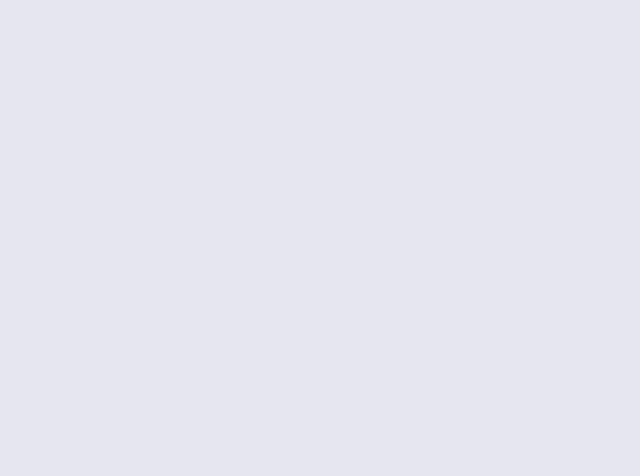
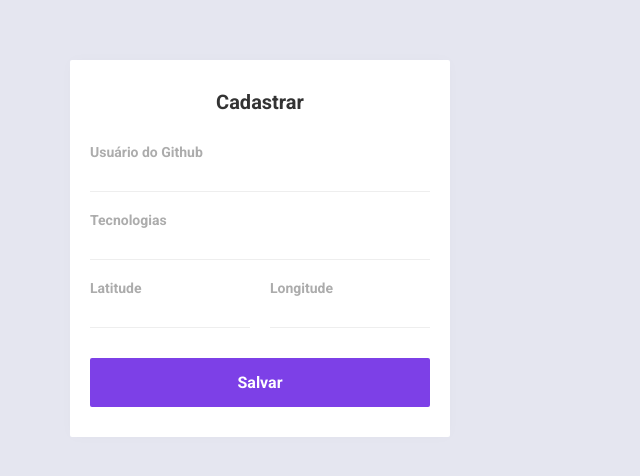
Before and after one commit to bhabermann/omnistack10, a React (Create React App) app in the folder web/: page / in a window 1280 px wide. Shown: the top 476 px of the page, without its empty margins (0-640 px from the left). Built offline with nearby package versions, Linux system fonts and the light colour scheme.

Commit message:
Create sidebar

```diff
--- a/web/src/App.css
+++ b/web/src/App.css
@@ -0,0 +1,9 @@
+#app {
+    max-width: 1200px;
+    margin: 0 auto;
+    padding: 60px 30px;
+
+    display: flex;
+    flex-direction: row;
+    align-items: flex-start;
+}
--- a/web/src/App.js
+++ b/web/src/App.js
@@ -1,6 +1,8 @@
 import React from 'react';
 
 import './global.css';
+import './App.css'
+import './Sidebar.css'
 
 // Principais conceitos do React
 // Componente: Bloco isolado de html, css e js que não interfere no restante da aplicação.
@@ -13,7 +15,32 @@
   return (
     <div id="app">
       <aside>
+        <strong>Cadastrar</strong>
+        <form>
+          <div className="input-block">
+            <label htmlFor="github_username">Usuário do Github</label>
+            <input name="github_username" id="github_username" required></input>
+          </div>
 
+          <div className="input-block">
+            <label htmlFor="techs">Tecnologias</label>
+            <input name="techs" id="techs" required></input>
+          </div>
+
+          <div className="input-group">
+            <div className="input-block">
+              <label htmlFor="latitude">Latitude</label>
+              <input name="latitude" id="latitude" required></input>
+            </div>
+
+            <div className="input-block">
+              <label htmlFor="longitude">Longitude</label>
+              <input name="longitude" id="longitude" required></input>
+            </div>
+          </div>
+
+          <button type="submit">Salvar</button>
+        </form>
       </aside>
       <main>
 
--- a/web/src/Sidebar.css
+++ b/web/src/Sidebar.css
@@ -0,0 +1,67 @@
+aside {
+    widows: 320px;
+    background: #ffffff;
+    box-shadow: 0 0 14px 0 rgba(0, 0, 0, 0.02);
+    border-radius: 2px;
+    padding: 30px 20px;
+}
+
+aside strong {
+    font-size: 20px;
+    text-align: center;
+    display: block;
+    color: #333333;
+}
+
+aside form {
+    margin-top: 30px;
+}
+
+aside form .input-block + .input-block {
+    margin-top: 20px;
+}
+
+aside form .input-group {
+    margin-top: 20px;
+    display: grid;
+    gap: 20px;
+    grid-template-columns: 1fr 1fr;
+}
+
+aside form .input-group .input-block {
+    margin-top: 0;
+}
+
+aside form .input-block label {
+    color: #acacac;
+    font-size: 14px;
+    font-weight: bold;
+    display: block;
+}
+
+aside form .input-block input {
+    width: 100%;
+    height: 32px;
+    font-size: 14px;
+    color: #666666;
+    border: 0;
+    border-bottom: 1px solid #eeeeee;
+}
+
+aside form button[type="submit"] {
+    width: 100%;
+    border:  0;
+    margin-top: 30px;
+    background: #7d40e7;
+    border-radius: 2px;
+    padding: 15px 20px;
+    font-size: 16px;
+    font-weight: bold;
+    color: #ffffff;
+    cursor: pointer;
+    transition: background 0.5s;
+}
+
+aside form button[type="submit"]:hover {
+    background: #6931ca;
+}
```
